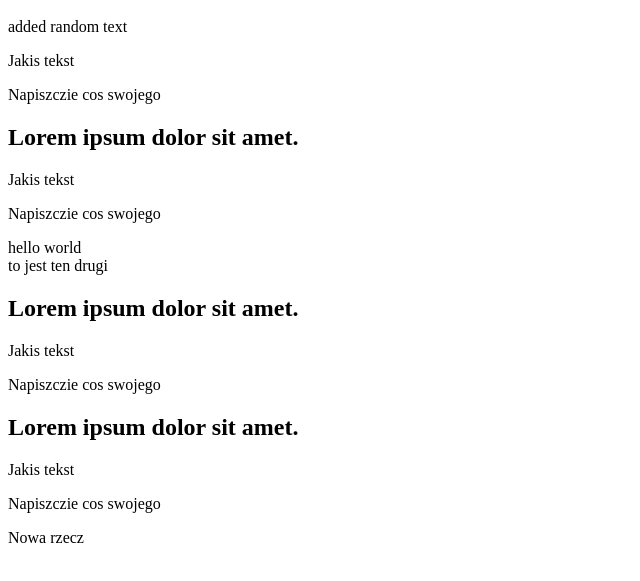
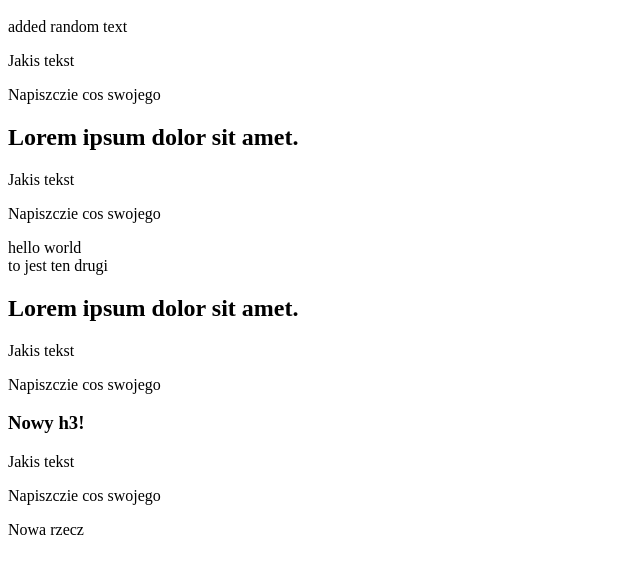
Before and after one commit to MarkFicht/todo-list-team, a plain HTML site: page text.html in a window 1280 px wide. Shown: the part 101-682 px from the top of the page, without its empty margins (0-640 px from the left). Drawn offline with Linux system fonts and the light colour scheme.

Commit message:
changed h2 to h3 in Marek section

```diff
--- a/text.html
+++ b/text.html
@@ -34,7 +34,7 @@
     </section>
 
     <section class="Marek">
-        <h2>Lorem ipsum dolor sit amet.</h2>
+        <h3>Nowy h3!</h3>
         <p>Jakis tekst</p>
         <p>Napiszczie cos swojego</p>
         <p>Nowa rzecz</p>
```
